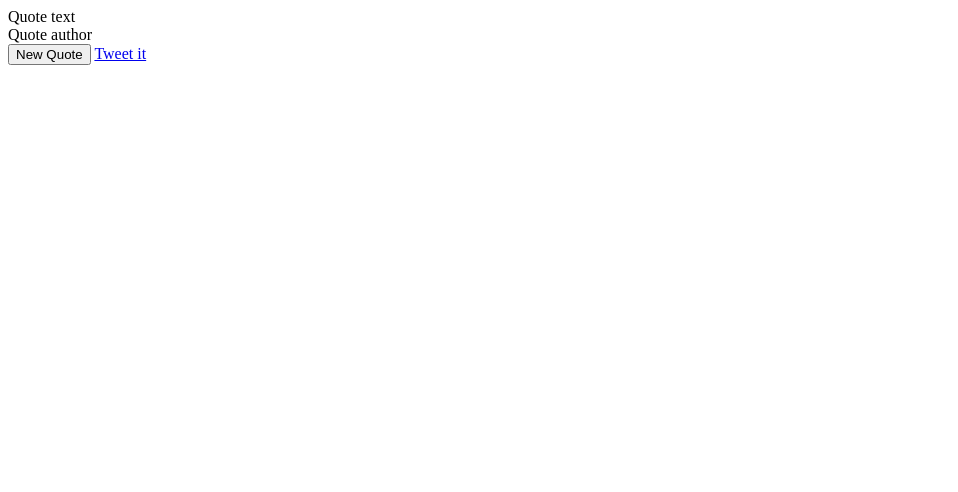
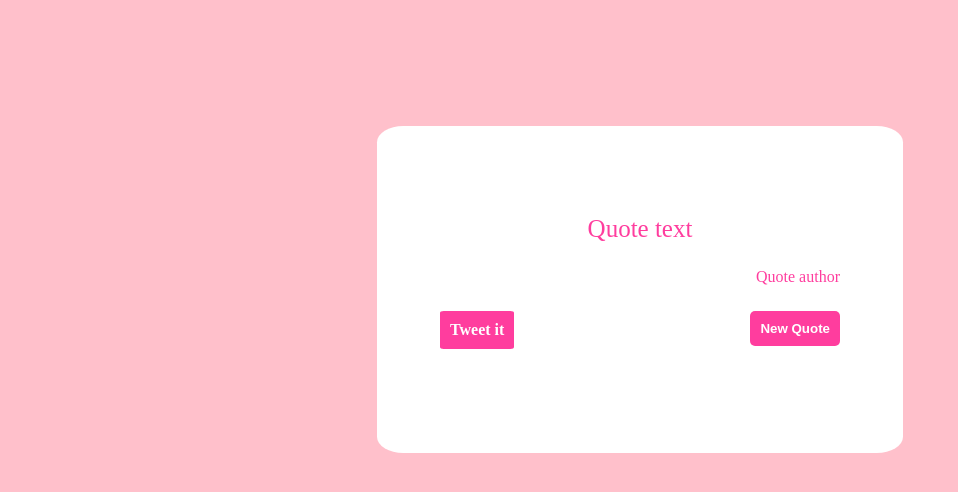
Before and after one commit to zhenyong66/FCC-Random-Quote-Machine, a plain HTML site: page index.html in a window 1280 px wide. Shown: the whole page, without its empty margins (0-958 px from the left). Drawn offline with Linux system fonts and the light colour scheme; no server answers.

Commit message:
Edit index.html

```diff
--- a/index.html
+++ b/index.html
@@ -1,5 +1,5 @@
 <head>
-	<link rel="stylesheet" href="https://maxcdn.bootstrapcdn.com/font-awesome/4.7.0/css/font-awesome.min.css">
+    <link rel="stylesheet"href="style.css"/>
 </head>
 
 <body>
```
